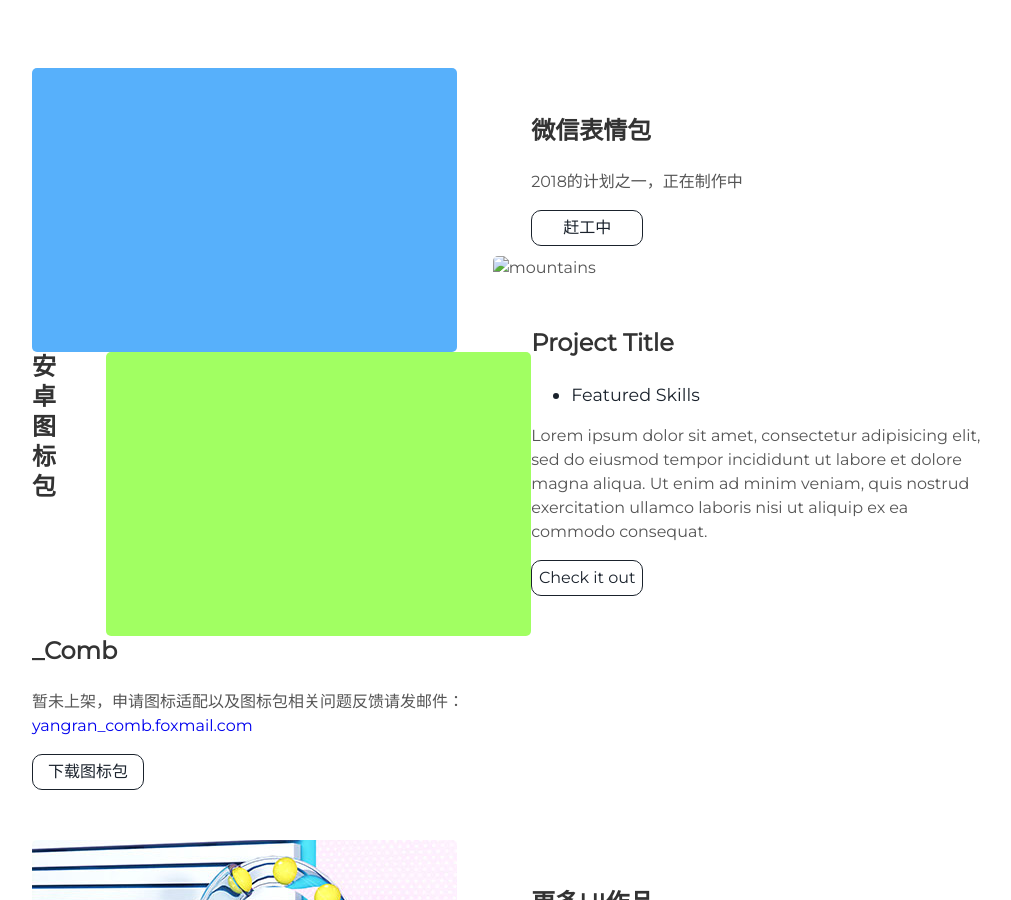
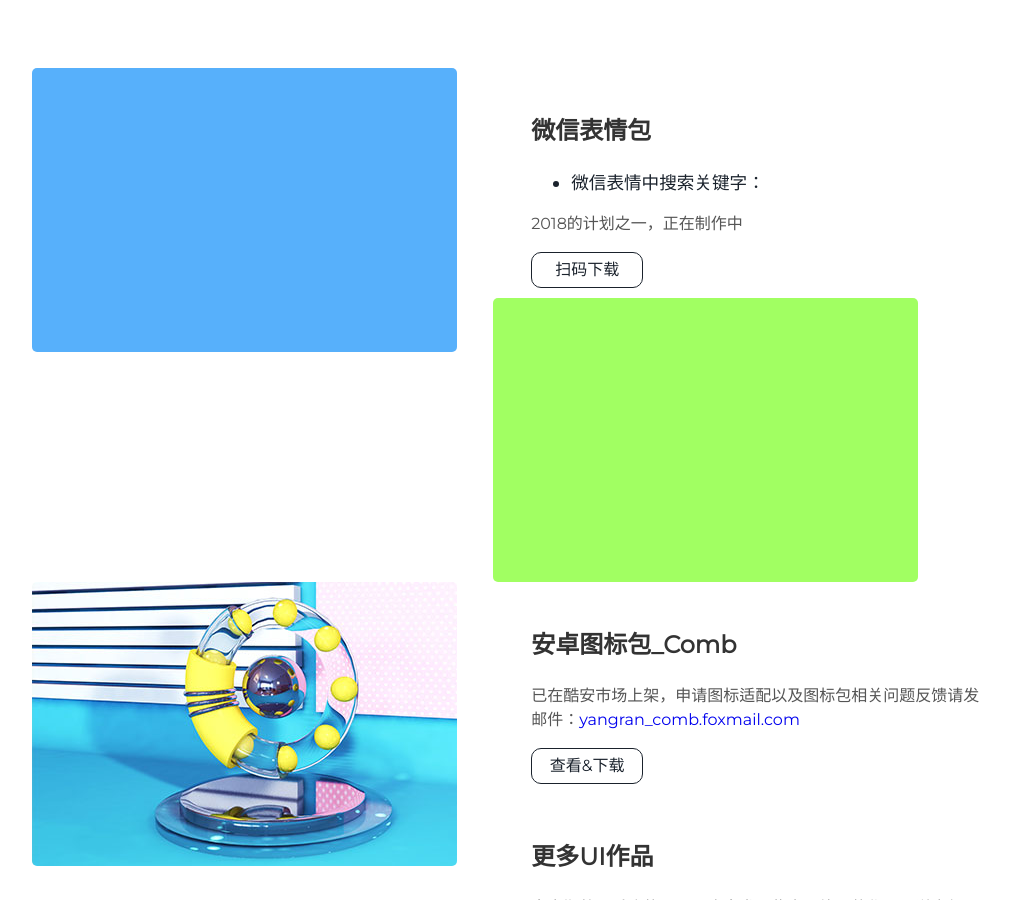
Before and after one commit to cxcf1212/old, a Jekyll site: the page built from index.html, in a window 1280 px wide and 900 px high, scrolled down 1969 px. Shown: the whole window, without its empty margins (128-1139 px from the left). Built offline with Jekyll 4.4.1, drawn with Linux system fonts in a browser that asks for light colours; some of the changed text lies outside the part shown.

Commit message:
项目_文字修改

```diff
--- a/_includes/projects.html
+++ b/_includes/projects.html
@@ -21,35 +21,24 @@
   </div>
   <div class="contents-right">
     <h3> 微信表情包 </h3>
+        <ul>
+      <li> 微信表情中搜索关键字： </li>
+    </ul>
     <p>2018的计划之一，正在制作中</p>
-    <a class="project-link" href="#">赶工中</a>
+    <a class="project-link" href="#">扫码下载</a>
   </div>
 <!--项目3结束-->
 
 <!--项目3开始-->
 <div class="user-projects">
   <div class="images-left">
-    <img alt="mountains" src="{{ "/assets/img/skate.jpg" | prepend: site.baseurl }}" />
+    <img alt="mountains" src="{{ "/assets/img/comb.png" | prepend: site.baseurl }}" />
   </div>
   <div class="contents-right">
-    <h3> Project Title </h3>
-    <ul>
-      <li> Featured Skills</li>
-    </ul>
-    <p>Lorem ipsum dolor sit amet, consectetur adipisicing elit, sed do eiusmod tempor incididunt ut labore et dolore magna aliqua. Ut enim ad minim veniam, quis nostrud exercitation ullamco laboris nisi ut aliquip ex ea commodo consequat.</p>
-    <a class="project-link" href="#">Check it out</a>
+    <h3> 安卓图标包_Comb </h3>
+    <p>已在酷安市场上架，申请图标适配以及图标包相关问题反馈请发邮件：<a href="mailto:yangran_comb.foxmail.com" style="text-decoration:none;">yangran_comb.foxmail.com</a></p>
+    <a class="project-link" href="#">查看&下载</a>
   </div>
-
-<div class="user-projects">
-  <div class="images-right">
-    <img alt="mountains" src="{{ "/assets/img/comb.png" | prepend: site.baseurl }}" />
-  </div>
-  <div class="contents">
-    <h3> 安卓图标包_Comb </h3>
-    <p>暂未上架，申请图标适配以及图标包相关问题反馈请发邮件：<a href="mailto:yangran_comb.foxmail.com" style="text-decoration:none;">yangran_comb.foxmail.com</a></p>
-    <a class="project-link" href="#">下载图标包</a>
-  </div>
-</div>
 <!--项目3结束-->
 
 <!--项目4开始-->
@@ -64,16 +53,3 @@
   </div>
 </div>
 <!--项目4结束-->
-<div class="user-projects">
-  <div class="images-right">
-    <img alt="mountains" src="{{ "/assets/img/mountains.jpg" | prepend: site.baseurl }}" />
-  </div>
-  <div class="contents">
-    <h3> Project Title </h3>
-    <ul>
-      <li> Featured Skills</li>
-    </ul>
-    <p>Lorem ipsum dolor sit amet, consectetur adipisicing elit, sed do eiusmod tempor incididunt ut labore et dolore magna aliqua. Ut enim ad minim veniam, quis nostrud exercitation ullamco laboris nisi ut aliquip ex ea commodo consequat.</p>
-    <a class="project-link" href="#">Check it out</a>
-  </div>
-</div>
```
